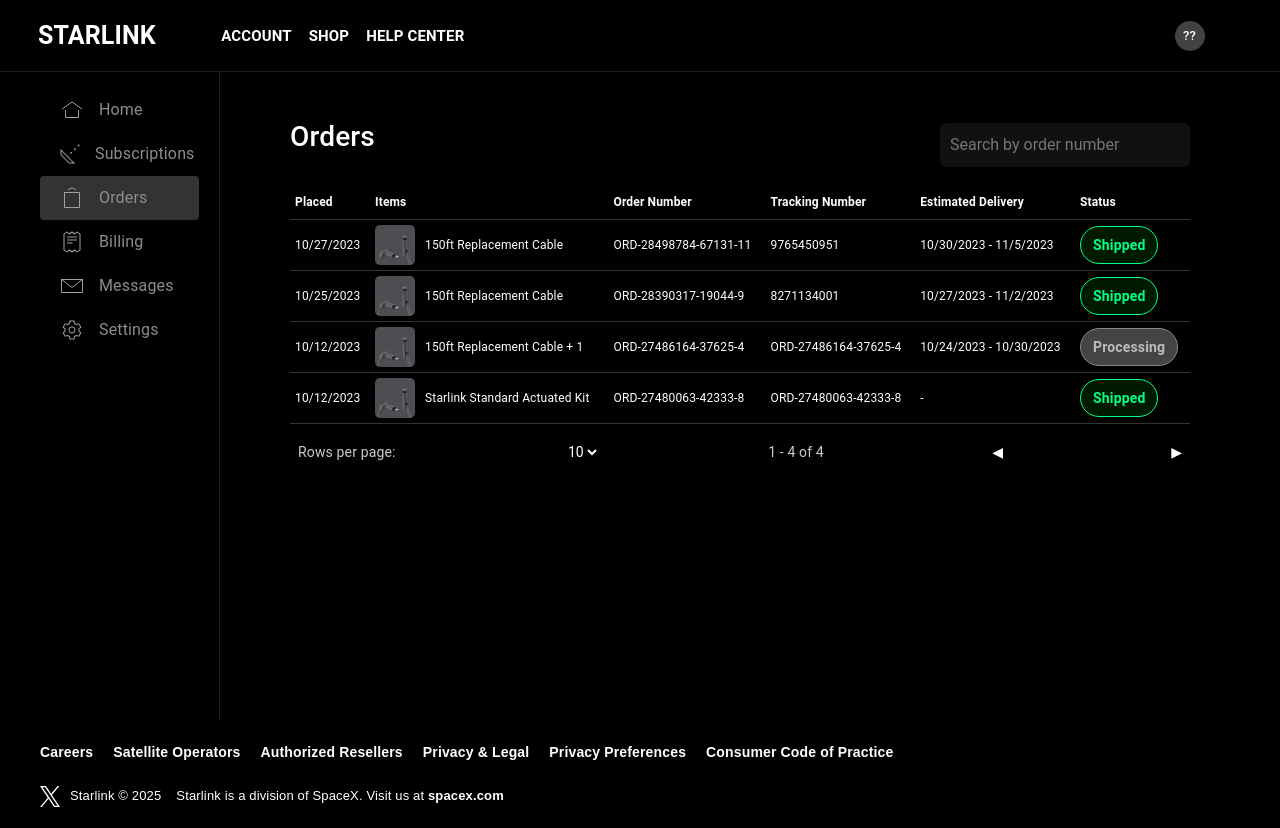
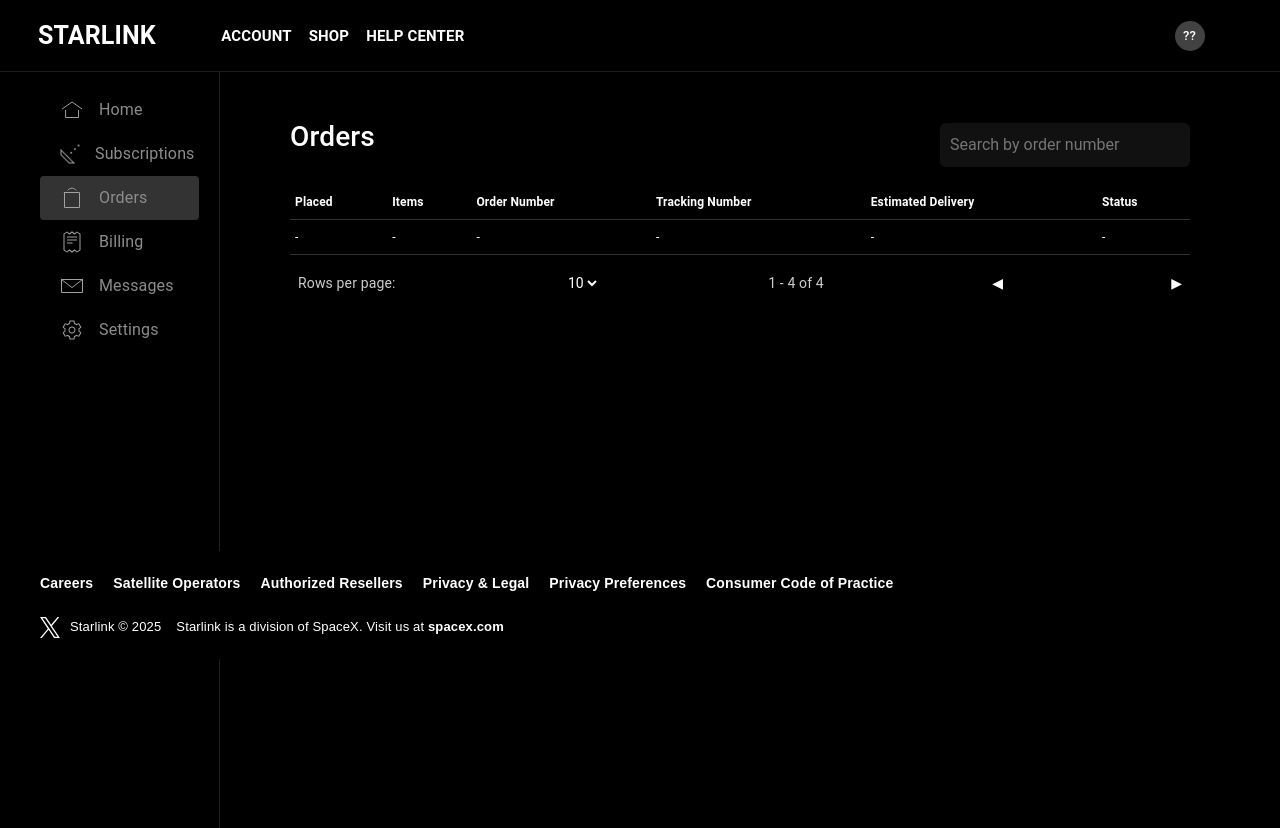
Before and after one commit to Awwal2007/Starlink, a React (Vite) app: page /order in a window 1280 px wide. After the commit the page ends 800 px from the top, so only its background shows below. Built offline with nearby package versions, Linux system fonts and the light colour scheme; some icons are missing; a web font is replaced by a local one.

Commit message:
changes in message

```diff
--- a/src/components/Message.jsx
+++ b/src/components/Message.jsx
@@ -33,7 +33,7 @@
         },
 
     ];
-  return showModal ? <Outlet /> :
+    return showModal ? <Outlet /> :
 
     (<div>
         <DashNav messageP={"active"} />
@@ -86,13 +86,13 @@
 
                 <div className="pagination">
                     <span>Rows per page:</span>
-                    <select>
+                    <select className='bg-dark'>
                     <option>5</option>
                     <option>10</option>
                     </select>
                     <span>1 - 2 of 2</span>
-                    <button>{"<"}</button>
-                    <button>{">"}</button>
+                    <button className='btn'>{"<"}</button>
+                    <button className='btn'>{">"}</button>
                 </div>
             </div>
         </div>
--- a/src/components/Order.jsx
+++ b/src/components/Order.jsx
@@ -1,46 +1,55 @@
 import React from 'react'
 import DashNav from './DashNav'
 import "./css/Order.css"
-import image from '../assets/StarlinkCable_500x500.webp'
+// import image from '../assets/StarlinkCable_500x500.webp'
 
 const Order = () => {
     const orders = [
+        // {
+        //     placed: "10/27/2023",
+        //     item: "150ft Replacement Cable",
+        //     image: image,
+        //     orderNumber: "ORD-28498784-67131-11",
+        //     trackingNumber: "9765450951",
+        //     delivery: "10/30/2023 - 11/5/2023",
+        //     status: "Shipped",
+        // },
+        // {
+        //     placed: "10/25/2023",
+        //     item: "150ft Replacement Cable",
+        //     image: image,
+        //     orderNumber: "ORD-28390317-19044-9",
+        //     trackingNumber: "8271134001",
+        //     delivery: "10/27/2023 - 11/2/2023",
+        //     status: "Shipped",
+        // },
+        // {
+        //     placed: "10/12/2023",
+        //     item: "150ft Replacement Cable + 1",
+        //     image: image,
+        //     orderNumber: "ORD-27486164-37625-4",
+        //     trackingNumber: "ORD-27486164-37625-4",
+        //     delivery: "10/24/2023 - 10/30/2023",
+        //     status: "Processing",
+        // },
         {
-            placed: "10/27/2023",
-            item: "150ft Replacement Cable",
-            image: image,
-            orderNumber: "ORD-28498784-67131-11",
-            trackingNumber: "9765450951",
-            delivery: "10/30/2023 - 11/5/2023",
-            status: "Shipped",
+            placed: "-",
+            item: "-",
+            image: "-",
+            orderNumber: "-",
+            trackingNumber: "-",
+            delivery: "-",
+            status: "",
         },
-        {
-            placed: "10/25/2023",
-            item: "150ft Replacement Cable",
-            image: image,
-            orderNumber: "ORD-28390317-19044-9",
-            trackingNumber: "8271134001",
-            delivery: "10/27/2023 - 11/2/2023",
-            status: "Shipped",
-        },
-        {
-            placed: "10/12/2023",
-            item: "150ft Replacement Cable + 1",
-            image: image,
-            orderNumber: "ORD-27486164-37625-4",
-            trackingNumber: "ORD-27486164-37625-4",
-            delivery: "10/24/2023 - 10/30/2023",
-            status: "Processing",
-        },
-        {
-            placed: "10/12/2023",
-            item: "Starlink Standard Actuated Kit",
-            image: image,
-            orderNumber: "ORD-27480063-42333-8",
-            trackingNumber: "ORD-27480063-42333-8",
-            delivery: "-",
-            status: "Shipped",
-        },
+        // {
+        //     placed: "10/12/2023",
+        //     item: "Starlink Standard Actuated Kit",
+        //     image: image,
+        //     orderNumber: "ORD-27480063-42333-8",
+        //     trackingNumber: "ORD-27480063-42333-8",
+        //     delivery: "-",
+        //     status: "Shipped",
+        // },
     ];
   return (
     <div>
@@ -71,7 +80,7 @@
                     <tr key={i}>
                     <td>{o.placed}</td>
                     <td className="item-cell">
-                        <img className='o-img' src={o.image} alt="item" />
+                        {/* <img className='o-img' src={o.image} alt="item" /> */}
                         <div>{o.item}</div>
                     </td>
                     <td>{o.orderNumber}</td>
@@ -87,7 +96,7 @@
                     <td>{o.delivery}</td>
                     <td>
                         <span
-                        className={`status-badge ${
+                        className={`status-badg ${
                             o.status === "Shipped"
                             ? "shipped"
                             : o.status === "Processing"
@@ -95,7 +104,8 @@
                             : ""
                         }`}
                         >
-                        {o.status}
+                        {/* {o.status} */}
+                        {"-"}
                         </span>
                     </td>
                     </tr>
```
